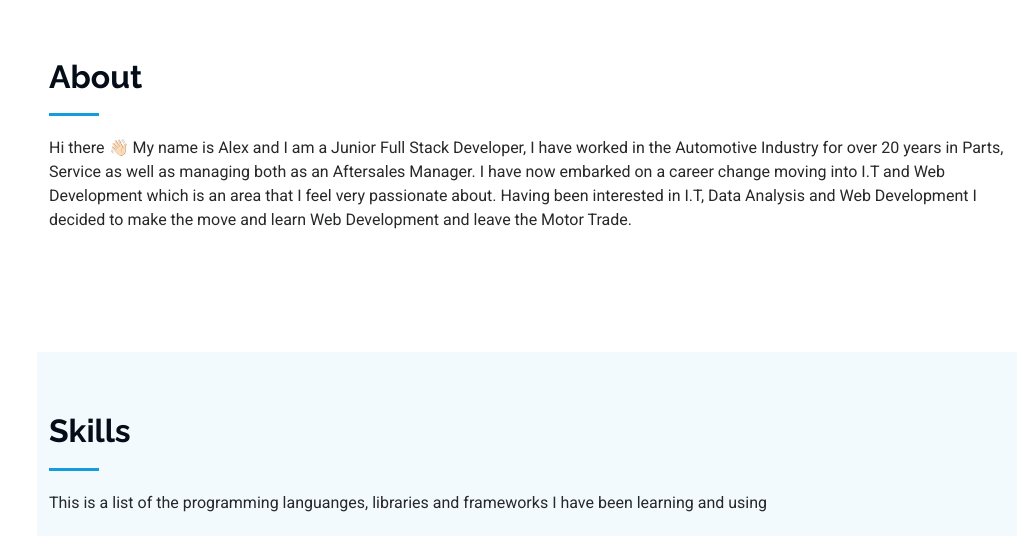
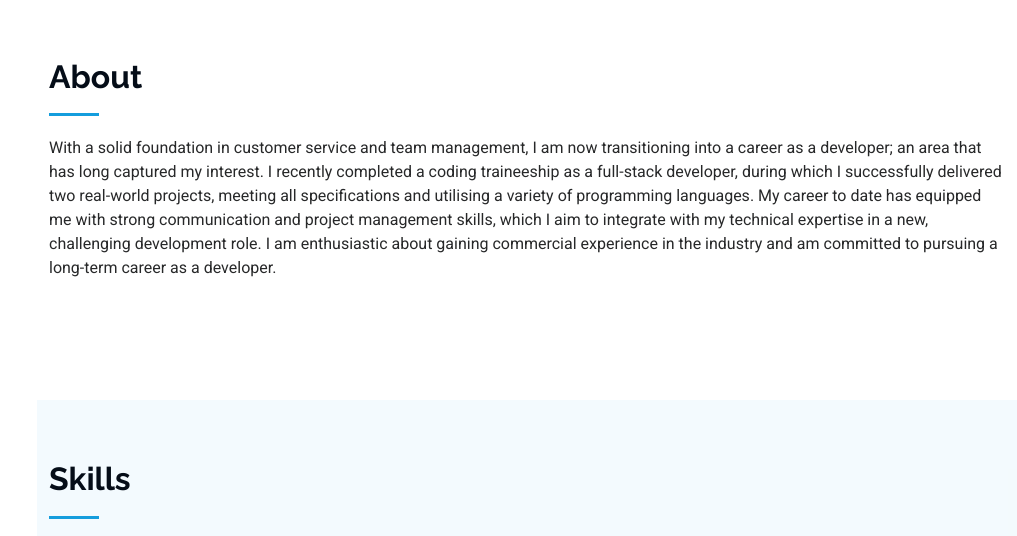
Before and after one commit to Alex-Holmes-X/iPortfolio, a website: page index.html in a window 1280 px wide. Shown: the part 802-1338 px from the top of the page, without its empty margins (263-1280 px from the left). Drawn offline with nearby package versions, Linux system fonts and the light colour scheme.

Commit message:
updated about section

```diff
--- a/index.html
+++ b/index.html
@@ -113,9 +113,10 @@
       <!-- Section Title -->
       <div class="container section-title" data-aos="fade-up">
         <h2>About</h2>
-        <p>Hi there 👋🏻 My name is Alex and I am a Junior Full Stack Developer, I have worked in the Automotive Industry for over 20 years in Parts, Service as well as managing both as an Aftersales Manager.
-          I have now embarked on a career change moving into I.T and Web Development which is an area that I feel very passionate about. Having been interested in I.T, Data Analysis and Web Development
-          I decided to make the move and learn Web Development and leave the Motor Trade.
+        <p>With a solid foundation in customer service and team management, I am now transitioning into a career as a developer; an area that has long captured my interest.
+          I recently completed a coding traineeship as a full-stack developer, during which I successfully delivered two real-world projects, meeting all specifications and utilising a variety of programming languages.
+          My career to date has equipped me with strong communication and project management skills, which I aim to integrate with my technical expertise in a new, challenging development role.
+          I am enthusiastic about gaining commercial experience in the industry and am committed to pursuing a long-term career as a developer.
         </p>
       </div><!-- End Section Title -->
 
```
